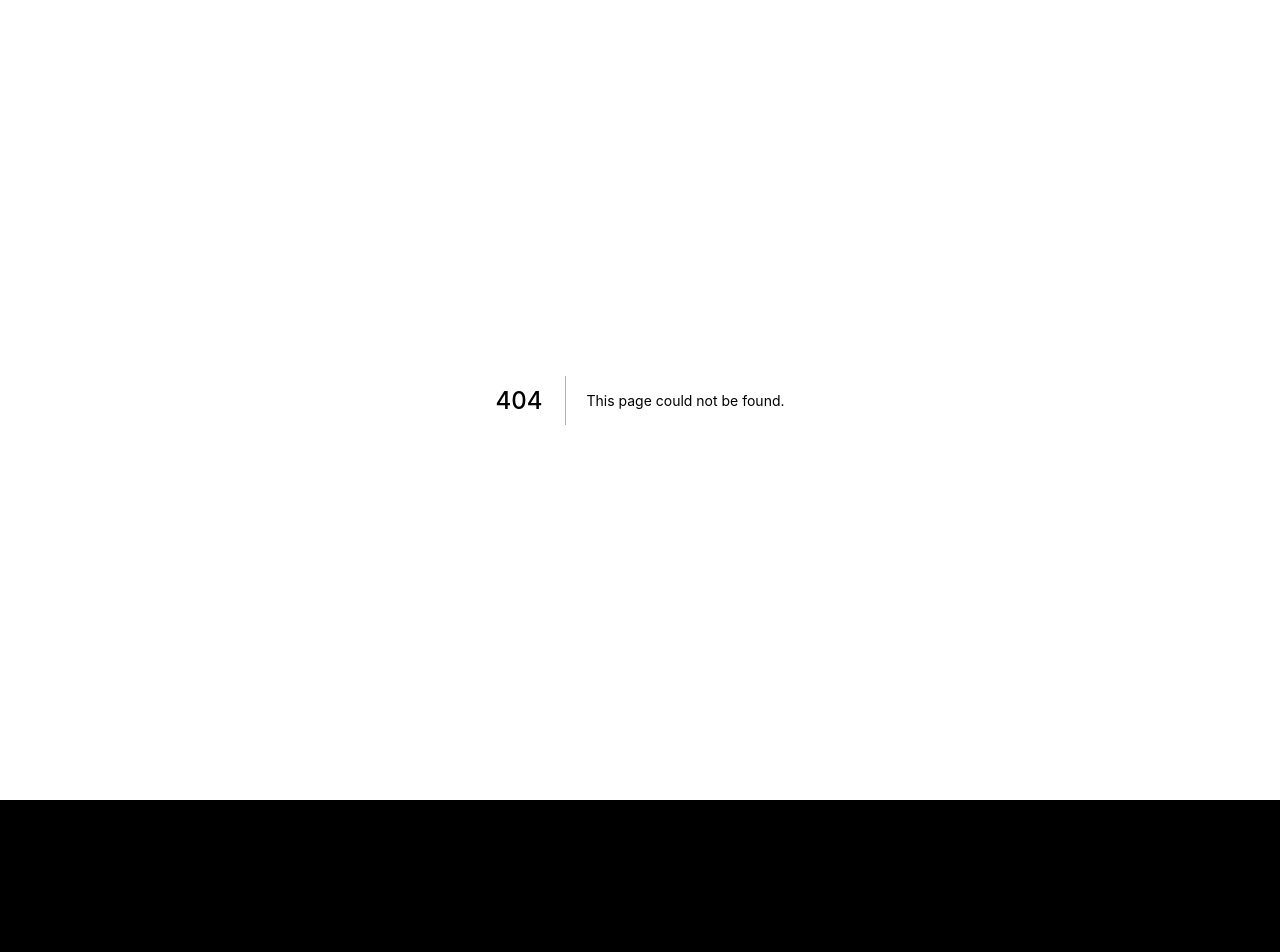
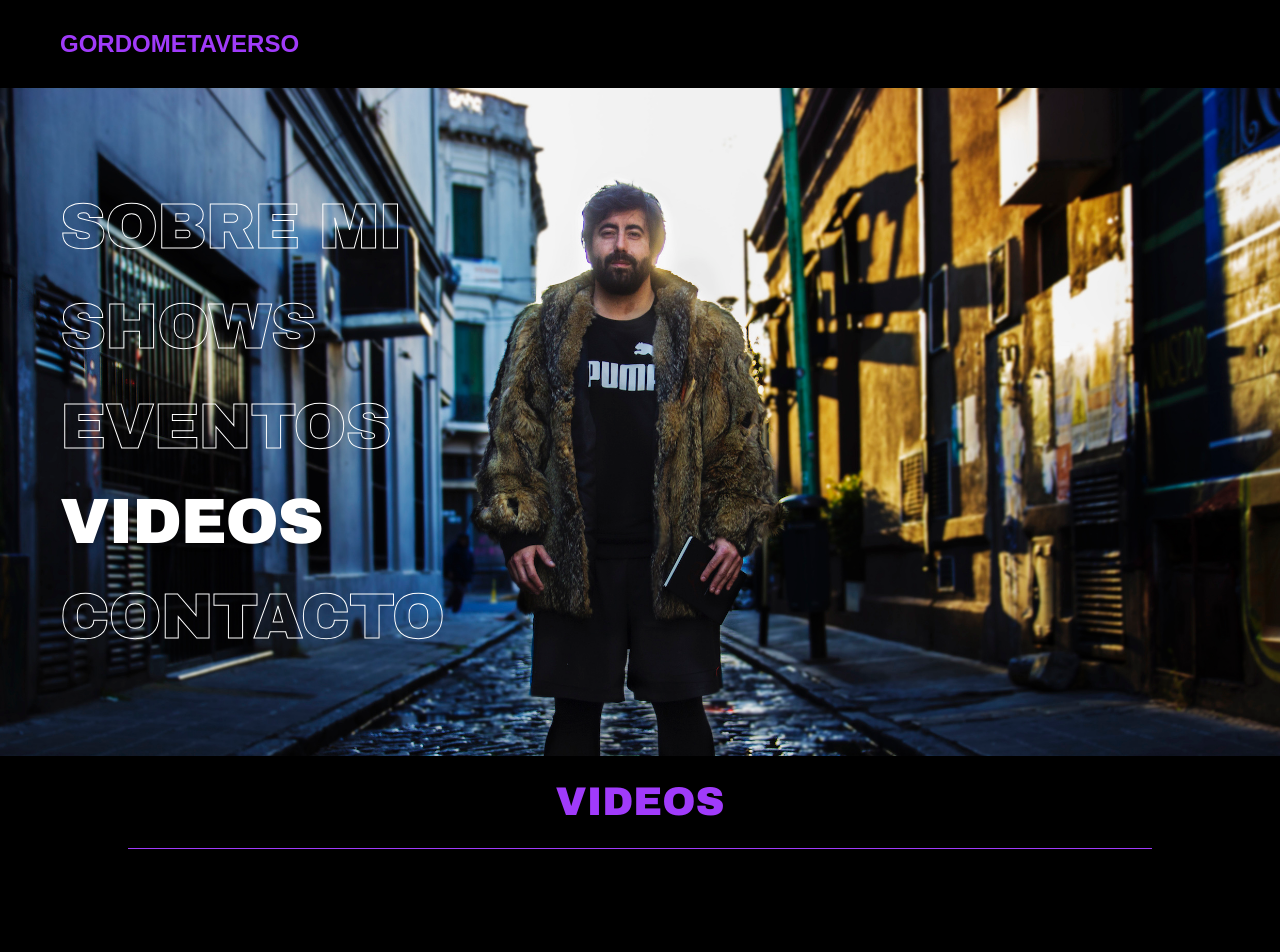
Before and after one commit to elraffa/gordometaverso, a Next.js app: page /videos in a window 1280 px wide. Before the commit this address had no page. Shown: the top 952 px of the page. Before the commit the page ends 800 px from the top, so only its background shows below. Built offline with nearby package versions, Linux system fonts and the light colour scheme.

Commit message:
add pages

```diff
--- /dev/null
+++ b/pages/contacto.js
@@ -0,0 +1,29 @@
+import Layout from '../components/layout';
+import Header from '../components/header';
+import Footer from '../components/footer';
+import '../styles/Home.module.scss';
+import Image from 'next/image';
+
+export default function Contacto() {
+  return (
+
+    <div>
+      <div className="main">
+        <h1 className='main__title' id="title">Contacto</h1>
+        <div className='main__text'>
+
+        </div>
+      </div>
+    </div>
+  );
+}
+
+Contacto.getLayout = function getLayout(page) {
+  return (
+    <Layout>
+      <Header />
+      {page}
+      <Footer />
+    </Layout>
+  );
+};
--- /dev/null
+++ b/pages/eventos.js
@@ -0,0 +1,29 @@
+import Layout from '../components/layout';
+import Header from '../components/header';
+import Footer from '../components/footer';
+import '../styles/Home.module.scss';
+import Image from 'next/image';
+
+export default function Eventos() {
+  return (
+
+    <div>
+      <div className="main">
+        <h1 className='main__title' id="title">Eventos</h1>
+        <div className='main__text'>
+
+        </div>
+      </div>
+    </div>
+  );
+}
+
+Eventos.getLayout = function getLayout(page) {
+  return (
+    <Layout>
+      <Header />
+      {page}
+      <Footer />
+    </Layout>
+  );
+};
--- /dev/null
+++ b/pages/videos.js
@@ -0,0 +1,29 @@
+import Layout from '../components/layout';
+import Header from '../components/header';
+import Footer from '../components/footer';
+import '../styles/Home.module.scss';
+import Image from 'next/image';
+
+export default function Videos() {
+  return (
+
+    <div>
+      <div className="main">
+        <h1 className='main__title' id="title">Videos</h1>
+        <div className='main__text'>
+
+        </div>
+      </div>
+    </div>
+  );
+}
+
+Videos.getLayout = function getLayout(page) {
+  return (
+    <Layout>
+      <Header />
+      {page}
+      <Footer />
+    </Layout>
+  );
+};
```
